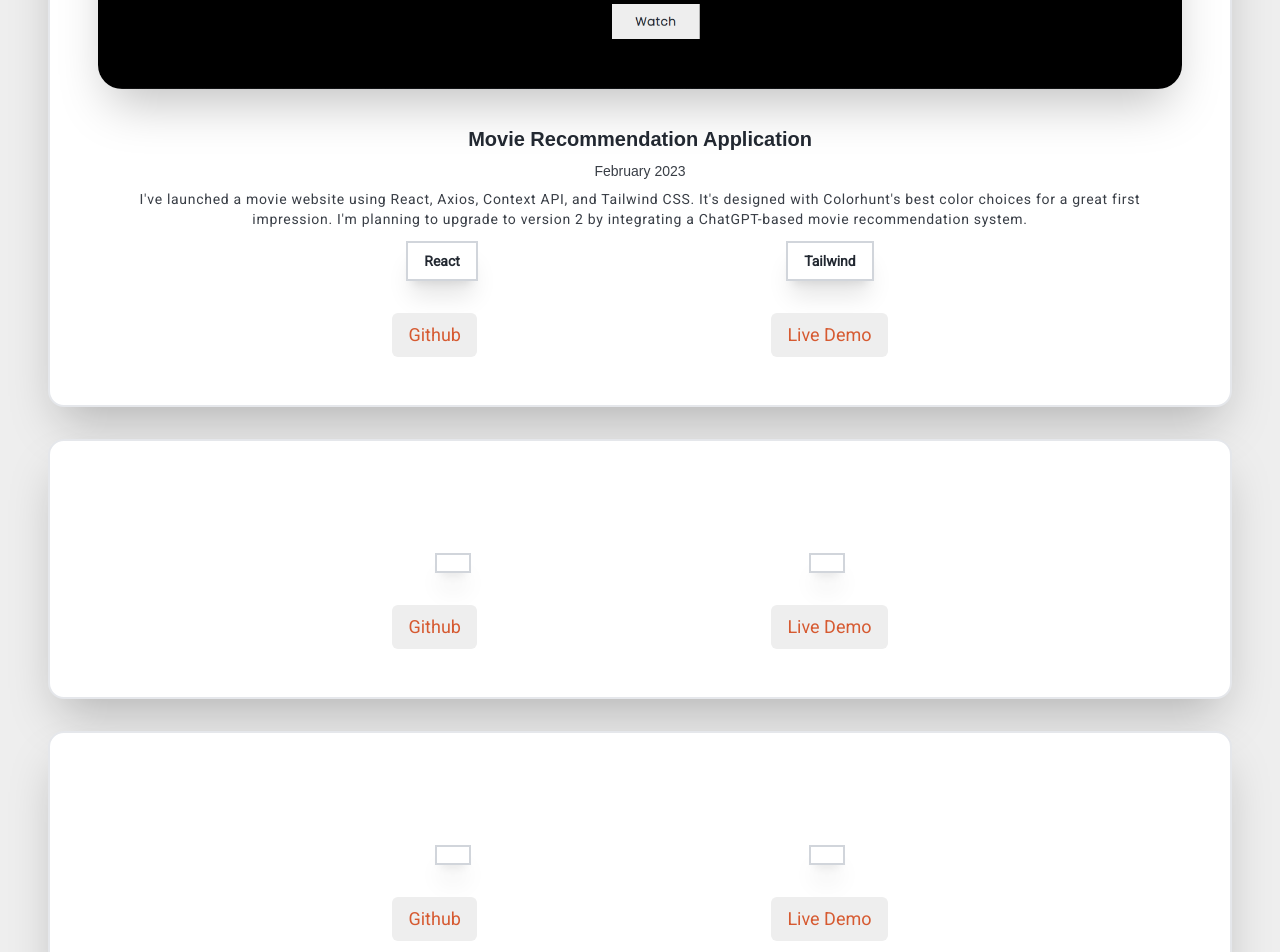
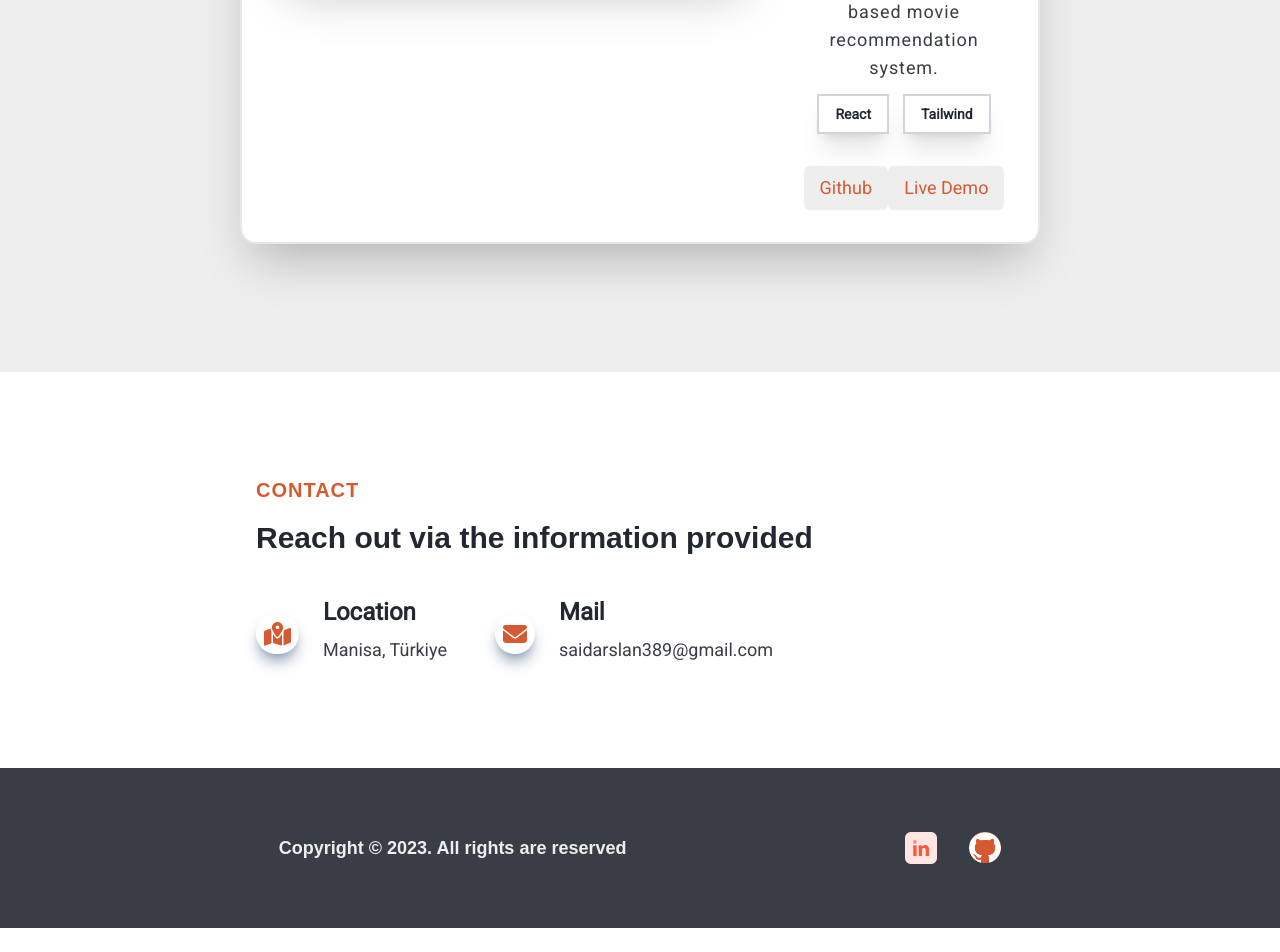
Before and after one commit to SaidARSLAN/personalPortfolio, a React (Vite) app: page / in a window 1280 px wide. Shown: the part 2080-3032 px from the top of the page. After the commit the page ends 3008 px from the top, so only its background shows below. Built offline with nearby package versions, Linux system fonts and the light colour scheme; a web font is replaced by a local one.

Commit message:
Contact and footer section has been added

```diff
--- a/src/App.jsx
+++ b/src/App.jsx
@@ -1,4 +1,5 @@
 import './App.css'
+import Footer from './components/Footer'
 import HiddenNavbar from './components/HiddenNavbar'
 import Nav from './components/Nav'
 import {Hero,AboutMe,Contact,Projects} from './sections'
@@ -18,11 +19,14 @@ function App() {
       <section className='py-12 lg:py-32 px-12 bg-white'>
           <AboutMe />
       </section>
-      <section className='py-12 lg:py-24 px-12 bg-pWhite'>
+      <section className='py-12 lg:py-24 lg:px-60 px-12 bg-pWhite'>
         <Projects />
       </section>
-      <section className='py-24 px-12 bg-pWhite'>
+      <section className='py-24 px-12 bg-White'>
         <Contact />
+      </section>
+      <section>
+          <Footer />
       </section>
     </main>
   )
--- /dev/null
+++ b/src/components/Footer.jsx
@@ -0,0 +1,16 @@
+import React from 'react'
+import {linkedin,github} from '../contents'
+
+const Footer = () => {
+  return (
+    <div className='h-60 bg-pGray flex items-center flex-col justify-center lg:flex-row lg:w-full lg:justify-evenly lg:h-40'>
+        <h3 className='text-lg font-inc font-bold text-pWhite'>Copyright © 2023. All rights are reserved</h3>
+        <div className='grid grid-cols-2 space-x-4 my-8'>
+            <a href="https://www.linkedin.com/in/muhammed-said-arslan-99ba1126b/" ><img src={linkedin}  className='w-8 cursor-pointer'/></a>
+            <a href="https://github.com/SaidARSLAN"><img src={github} className='w-8 cursor-pointer bg-pOrange rounded-full'/></a>
+         </div>
+    </div>
+  )
+}
+
+export default Footer
--- a/src/components/ProjectCard.jsx
+++ b/src/components/ProjectCard.jsx
@@ -2,11 +2,12 @@ import React from 'react'
 
 const ProjectCard = ({project}) => {
   return (
-    <div className='flex flex-col border-2 p-12 rounded-2xl bg-white shadow-2xl justify-center items-center my-8'>
-        <img src={project.image} className='rounded-3xl object-contain shadow-2xl mb-8 cursor-pointer'/>
-        <div className='font-inc text-xl font-bold text-pBlack my-1'>{project.name}</div>
-        <div className='font-inc text-pGray text-sm my-1'>{project.date}</div>
-        <div className='font-roboto text-sm tracking-wider my-1 text-pGray'>{project.explanation}</div>
+    <div className='flex flex-col border-2 p-12 rounded-2xl bg-white shadow-2xl lg:py-8 lg:px-16 justify-center items-center my-8 lg:flex-row lg:space-x-12 '>
+        <img src={project.image} className='rounded-3xl object-contain shadow-2xl mb-8 cursor-pointer lg:w-[480px]'/>
+        <div className='flex flex-col items-center justify-center '>
+        <div className='font-inc text-xl font-bold text-pBlack my-1 lg:text-2xl'>{project.name}</div>
+        <div className='font-inc text-pGray text-sm my-1 lg:text-lg'>{project.date}</div>
+        <div className='font-roboto text-sm tracking-wider my-1 text-pGray lg:text-lg'>{project.explanation}</div>
         <div className='flex w-full items-center justify-evenly my-2'>
         <div className='border-2 px-4 py-2 rounded-xs font-roboto text-sm font-bold text-pBlack shadow-xl border-gray-300'>{project.techone}</div>
         <div className='border-2 px-4 py-2 rounded-xs font-roboto text-sm font-bold text-pBlack shadow-xl border-gray-300'>{project.techtwo}</div>
@@ -15,6 +16,7 @@ const ProjectCard = ({project}) => {
             <a href="/" className='bg-pWhite text-pOrange rounded-md font-roboto px-4 py-2 text-lg hover:bg-pOrange hover:text-pWhite duration-300'>Github</a>
             <a href="/" className='bg-pWhite text-pOrange rounded-md font-roboto px-4 py-2 text-lg hover:bg-pOrange hover:text-pWhite duration-300'>Live Demo</a>
         </div>
+        </div>
     </div>
   )
 }
--- a/src/contents/index.js
+++ b/src/contents/index.js
@@ -7,9 +7,12 @@ import react from '../assets/react.svg'
 import question from '../assets/question.png'
 import desk from '../assets/desk.jpg'
 import movie from '../assets/movieapp.png'
+import linkedin from '../assets/linkedin.png'
+import github from '../assets/github.png'
+
 export const navLinks = ["Home","About Me","Projects","Contact Me"];
 
-export {bootstrap,css,html,javascript,tailwind,react,question,desk};
+export {bootstrap,css,html,javascript,tailwind,react,question,desk,linkedin,github};
 
 
 export const projects = [
@@ -20,5 +23,4 @@ export const projects = [
     explanation : "I've launched a movie website using React, Axios, Context API, and Tailwind CSS. It's designed with Colorhunt's best color choices for a great first impression. I'm planning to upgrade to version 2 by integrating a ChatGPT-based movie recommendation system.",
     techone : "React",
     techtwo : "Tailwind"
-    },
-    {},{},{}]
+    }]
--- a/src/sections/Contact.jsx
+++ b/src/sections/Contact.jsx
@@ -1,8 +1,31 @@
+import { faAddressBook, faAddressCard, faEnvelope, faLocation, faLocationPin, faMailBulk, faMailForward, faMailReply, faMapLocation, faMapLocationDot } from '@fortawesome/free-solid-svg-icons'
+import { FontAwesomeIcon } from '@fortawesome/react-fontawesome'
 import React from 'react'
 
 const Contact = () => {
   return (
-    <div>Contact</div>
+    <section className='flex flex-col items-center justify-center w-full lg:items-start lg:px-52'>
+    <div className='flex flex-col items-center justify-center lg:items-start'>
+      <h3 className='text-lg font-inc font-bold text-pOrange tracking-wider my-2 lg:text-xl'>CONTACT</h3>
+      <h1 className='text-2xl font-inc font-bold text-center w-full my-2 text-pBlack lg:text-left lg:text-3xl'>Reach out via the information provided</h1>
+      </div>
+      <div className='flex flex-col items-center justify-center lg:items-start lg:justify-start lg:flex-row lg:w-full lg:space-x-12'>
+      <div className='flex flex-col items-center justify-center text-center mt-8 lg:flex-row lg:space-x-6'>
+        <FontAwesomeIcon icon={faMapLocationDot} className='text-2xl my-4 rounded-full p-2 shadow-lg shadow-slate-400 text-pOrange'></FontAwesomeIcon>
+        <div className='flex flex-col items-center justify-center lg:items-start'>
+        <h3 className='font-bold text-xl font-roboto text-pBlack lg:text-2xl'>Location</h3>
+        <p className='font-roboto text-sm my-2 text-pGray lg:text-lg'>Manisa, Türkiye</p>
+        </div>
+      </div>
+      <div className='flex flex-col items-center justify-center text-center mt-8 lg:flex-row lg:space-x-6'>
+        <FontAwesomeIcon icon={faEnvelope} className='text-2xl my-4 rounded-full p-2 shadow-lg shadow-slate-400 text-pOrange'></FontAwesomeIcon>
+        <div className='flex flex-col items-center lg:items-start justify-center'>
+        <h3 className='font-bold text-xl font-roboto text-pBlack lg:text-2xl'>Mail</h3>
+        <p className='font-roboto text-sm my-2 text-pGray lg:text-lg'>saidarslan389@gmail.com</p>
+        </div>
+      </div>
+      </div>
+      </section>
   )
 }
 
```
